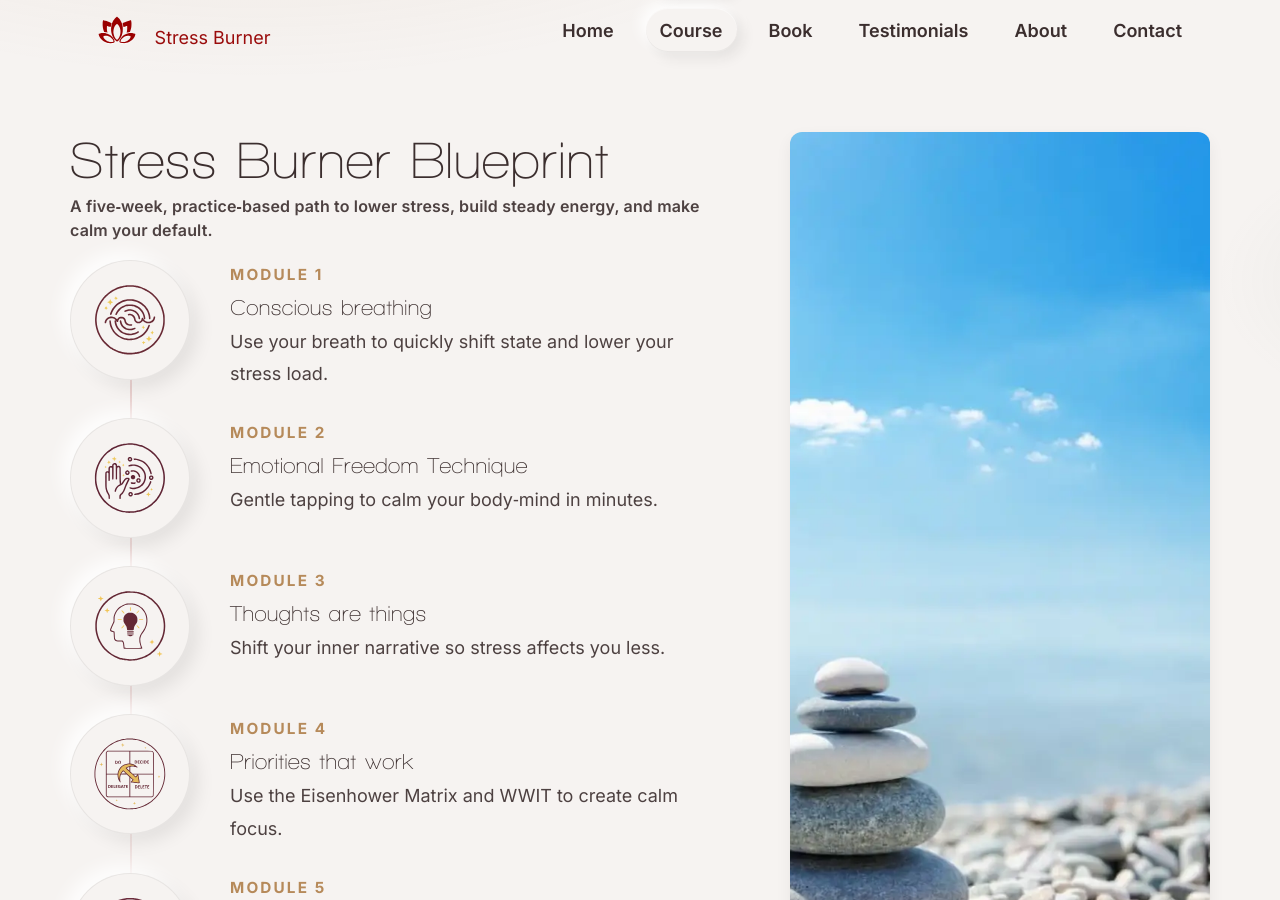
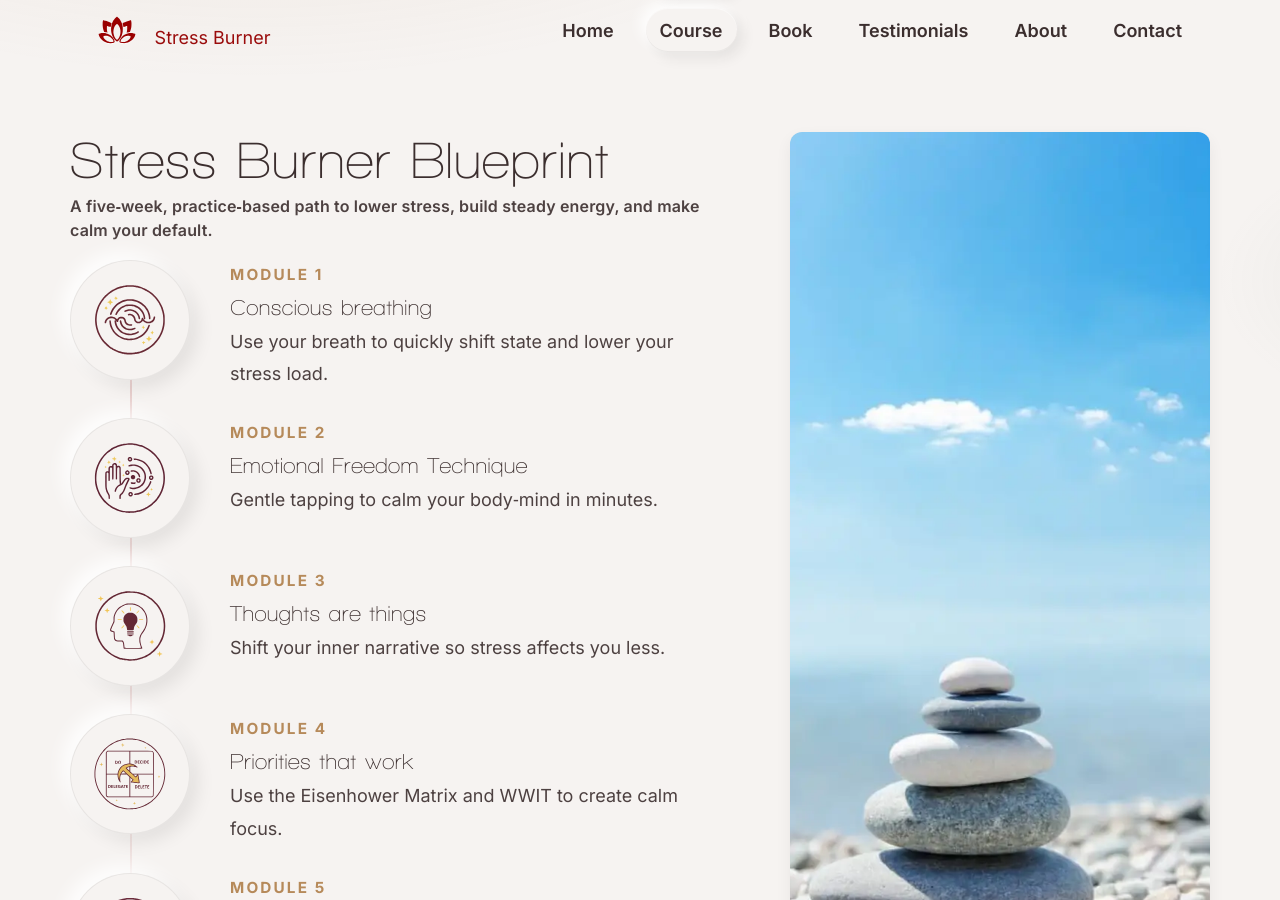
Before and after one commit to chriswakeley/test-blog, a Jekyll site: the page built from course.md, in a window 1280 px wide and 900 px high. Built offline with Jekyll 4.4.1, drawn with Linux system fonts in a browser that asks for light colours.

Commit message:
Enhance image positioning for improved visual alignment in course layout

```diff
--- a/course.md
+++ b/course.md
@@ -61,7 +61,7 @@ permalink: /course/
       </div>
     </div>
     <div class="split-media skinny">
-      <img src="{{ '/assets/images/stacked-stones.webp' | relative_url }}" alt="Stacked stones balanced in calm water" loading="lazy" style="max-width:none;" />
+      <img src="{{ '/assets/images/stacked-stones.webp' | relative_url }}" alt="Stacked stones balanced in calm water" loading="lazy" style="max-width:none; object-position:left;" />
     </div>
   </div>
 </div>
```
